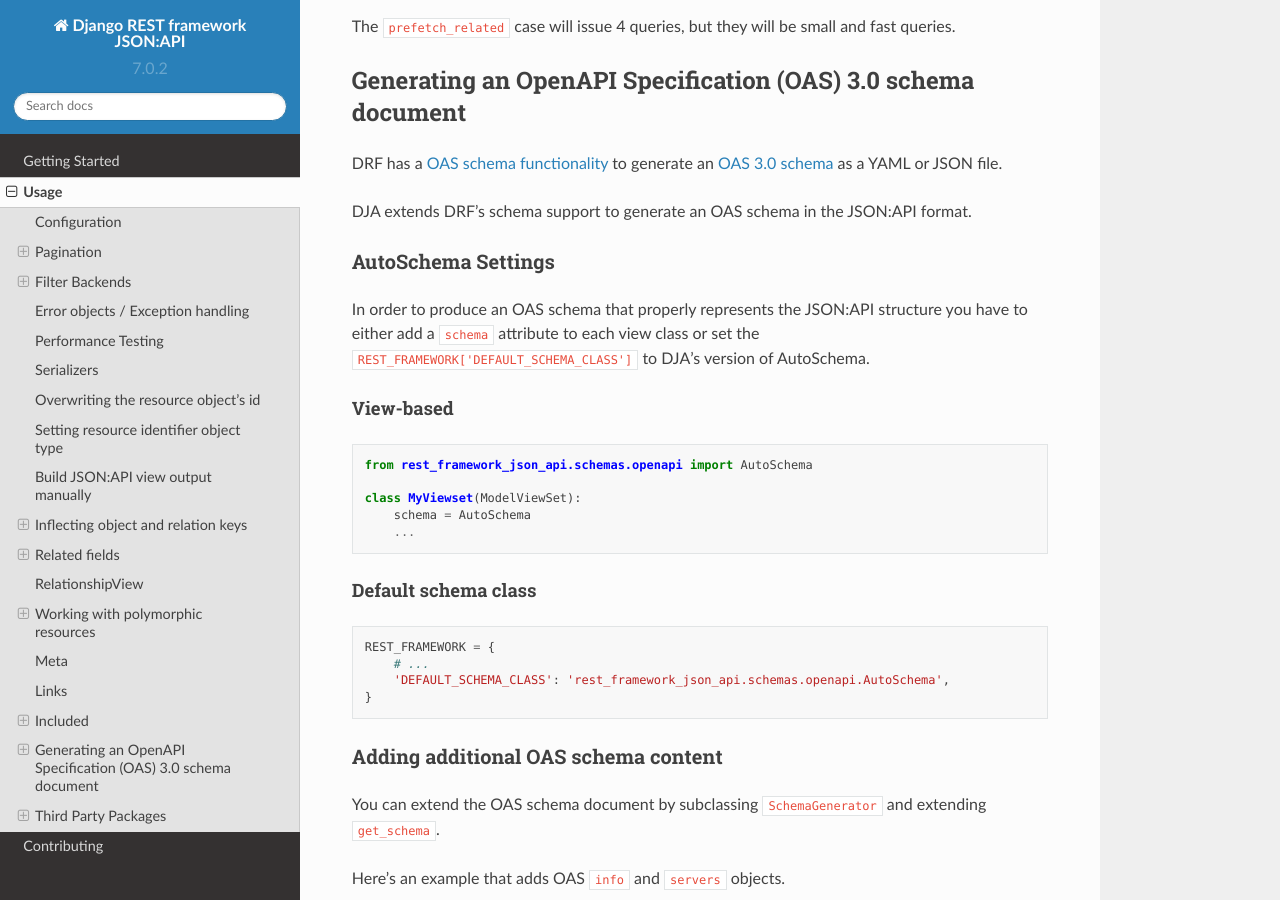
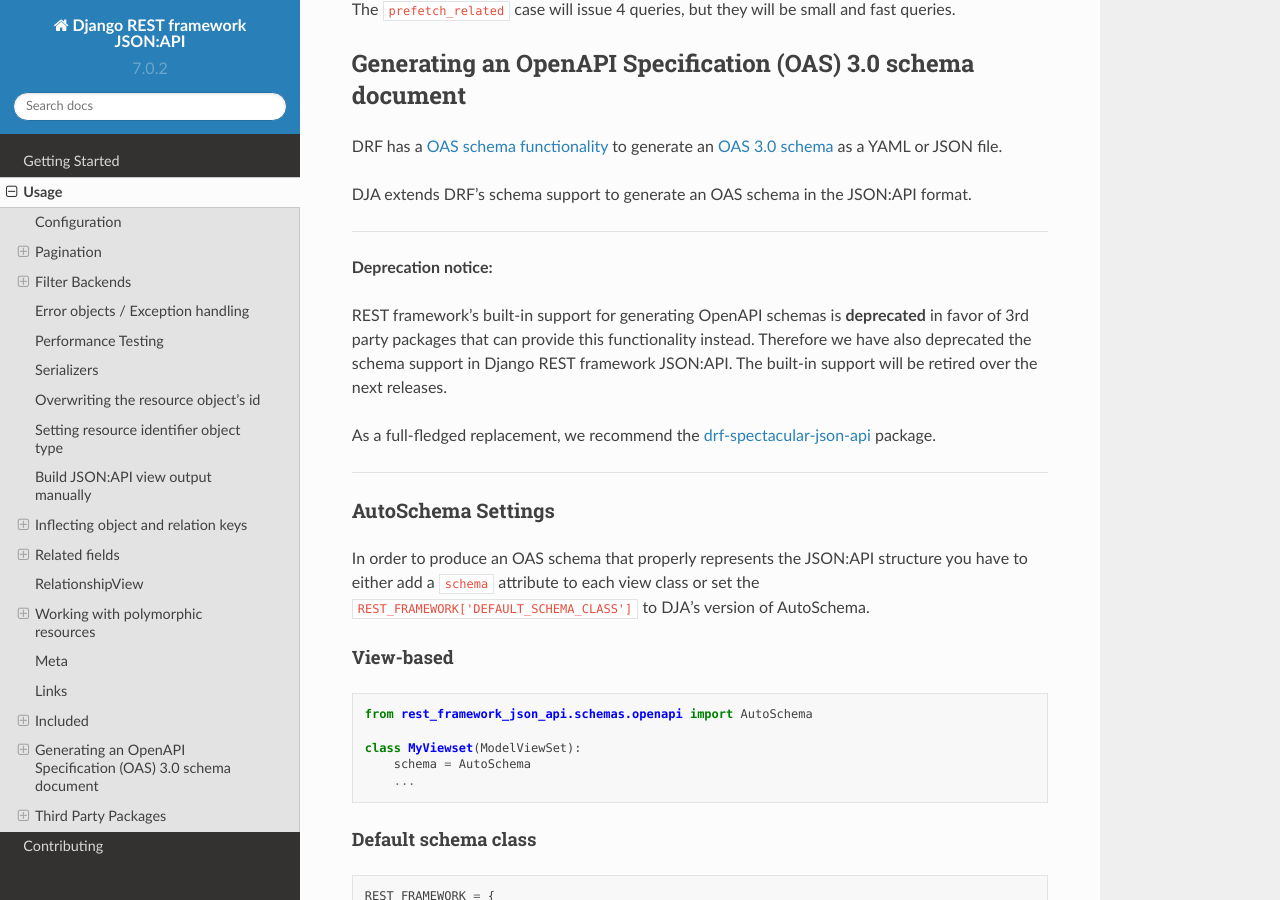
Before and after one commit to django-json-api/django-rest-framework-json-api, a Sphinx documentation site: the page built from docs/usage.md, in a window 1280 px wide and 900 px high, scrolled down 21063 px. Built offline with Sphinx 7.4.7 and the Read the Docs theme 2.0.0, drawn with Linux system fonts in a browser that asks for light colours; pages that are not in the unit, such as notebooks, are missing from menus; some of the changed text lies outside the part shown.

Commit message:
Deprecated built-in support for OpenAPI schema generation (#1253)

```diff
--- a/docs/usage.md
+++ b/docs/usage.md
@@ -1062,6 +1061,20 @@
 
 DJA extends DRF's schema support to generate an OAS schema in the JSON:API format.
 
+---
+
+**Deprecation notice:**
+
+REST framework's built-in support for generating OpenAPI schemas is
+**deprecated** in favor of 3rd party packages that can provide this
+functionality instead. Therefore we have also deprecated the schema support in
+Django REST framework JSON:API. The built-in support will be retired over the
+next releases.
+
+As a full-fledged replacement, we recommend the [drf-spectacular-json-api] package.
+
+---
+
 ### AutoSchema Settings
 
 In order to produce an OAS schema that properly represents the JSON:API structure
@@ -1187,3 +1200,8 @@
 To submit new content, [open an issue](https://github.com/django-json-api/django-rest-framework-json-api/issues/new/choose) or [create a pull request](https://github.com/django-json-api/django-rest-framework-json-api/compare).
 
 * [drf-yasg-json-api](https://github.com/glowka/drf-yasg-json-api) - Automated generation of Swagger/OpenAPI 2.0 from Django REST framework JSON:API endpoints.
+* [drf-spectacular-json-api] - OpenAPI 3 schema generator for Django REST framework JSON:API based on drf-spectacular.
+
+
+
+[drf-spectacular-json-api]: https://github.com/jokiefer/drf-spectacular-json-api/
```
Also changed, not shown: other parts of docs/usage.md (+0 -1 lines), CHANGELOG.md (+4 -0 lines), 2 other files.
